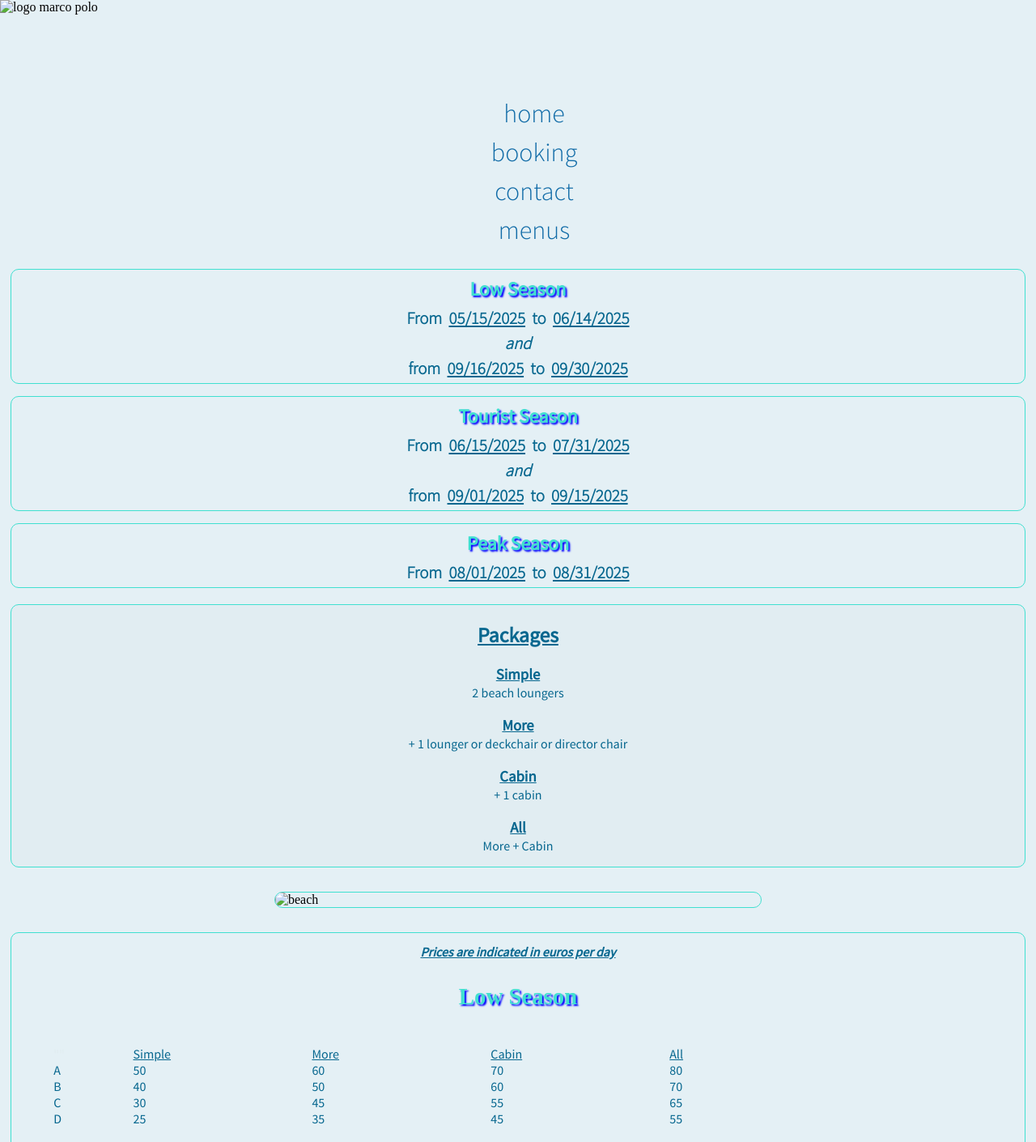
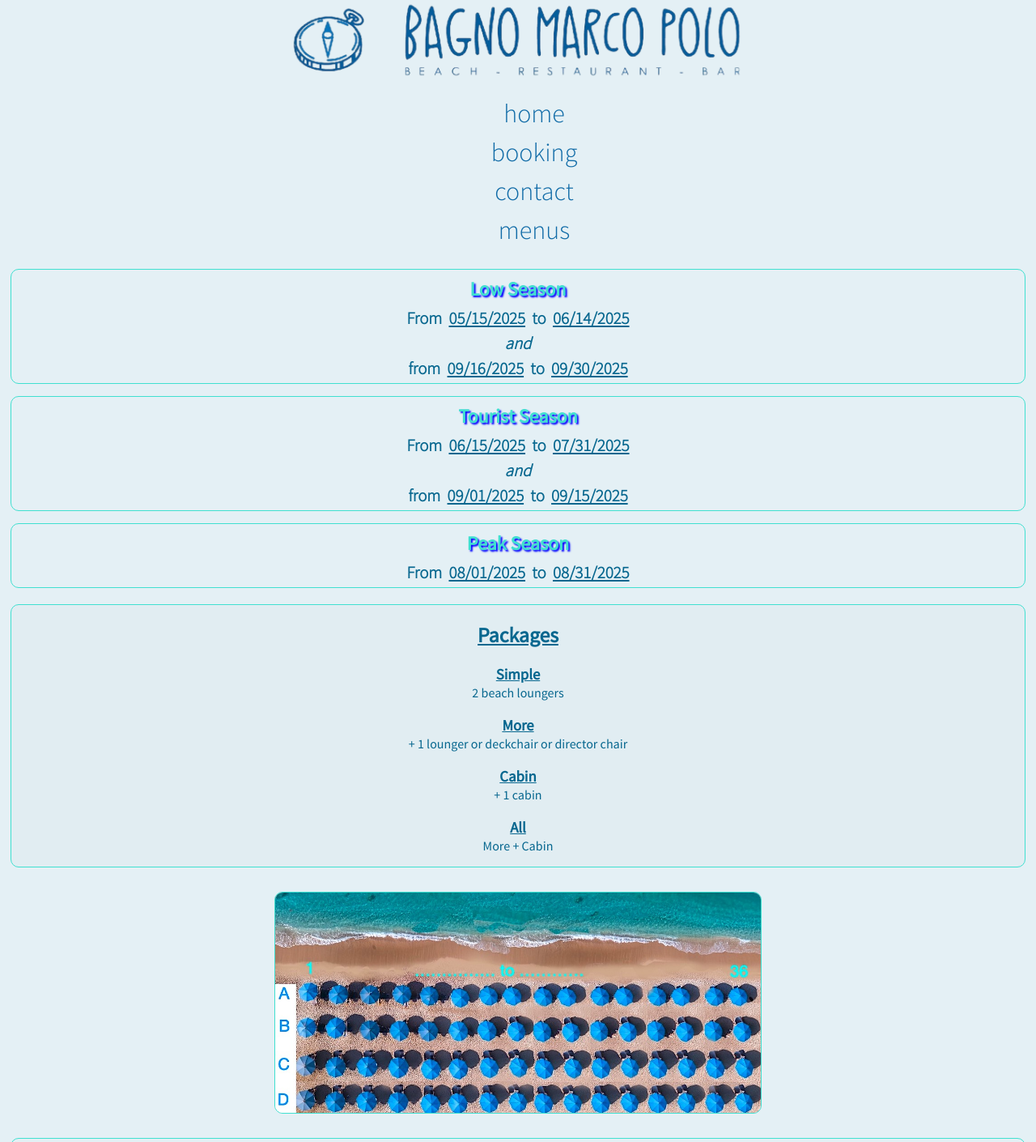
Before and after one commit to fguerin555/toto, a plain HTML site: page page5.html in a window 1280 px wide. Shown: the top 1410 px of the page at 81% size. Drawn offline with Linux system fonts and the light colour scheme.

Commit message:
Update page5.html

```diff
--- a/page5.html
+++ b/page5.html
@@ -11,7 +11,7 @@
       <div class="logo">
         <img
           id="logomp"
-          src="./assets/img/logo-entier.png"
+          src="./img/logo-entier.png"
           alt="logo marco polo"
         />
       </div>
@@ -65,7 +65,7 @@
     </div>
 
     <div class="beach-plan">
-      <img src="./assets/img/beach.jpg" id="beach" name="beach" alt="beach" />
+      <img src="./img/beach.jpg" id="beach" name="beach" alt="beach" />
     </div>
 
     <div class="prices-container">
```
